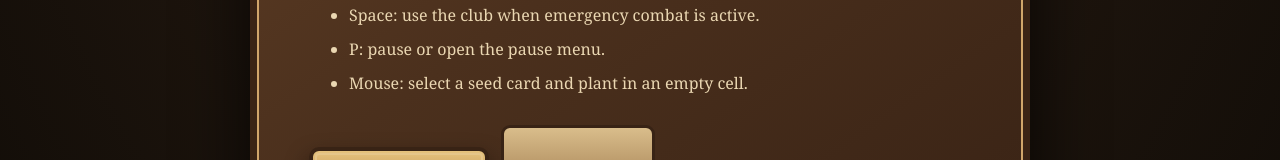
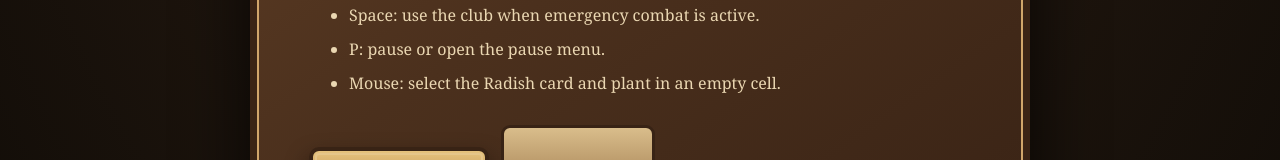
Before and after one commit to waelkamira/FarmVsMonsters, a Next.js app in the folder web/: page /how-to-play in a window 1280 px wide. Shown: the part 950-1110 px from the top of the page. Built offline with nearby package versions, Linux system fonts and the light colour scheme.

Commit message:
Align Phase 1 player guidance with Radish-only gameplay

```diff
--- a/web/app/how-to-play/page.js
+++ b/web/app/how-to-play/page.js
@@ -18,7 +18,7 @@ export default function HowToPlayPage() {
         <h2>4. Emergency club combat</h2>
         <p>If every defensive plant is destroyed, the caveman can use his club. Planting a new defender successfully ends emergency combat immediately.</p>
         <h2>Controls</h2>
-        <ul><li>W A S D or Arrow keys: move the caveman.</li><li>Space: use the club when emergency combat is active.</li><li>P: pause or open the pause menu.</li><li>Mouse: select a seed card and plant in an empty cell.</li></ul>
+        <ul><li>W A S D or Arrow keys: move the caveman.</li><li>Space: use the club when emergency combat is active.</li><li>P: pause or open the pause menu.</li><li>Mouse: select the Radish card and plant in an empty cell.</li></ul>
         <nav className="info-nav"><Link className="primary-link" href="/game">Start Game</Link><Link className="secondary-link" href="/">Main Menu</Link></nav>
       </article>
     </main>
```
